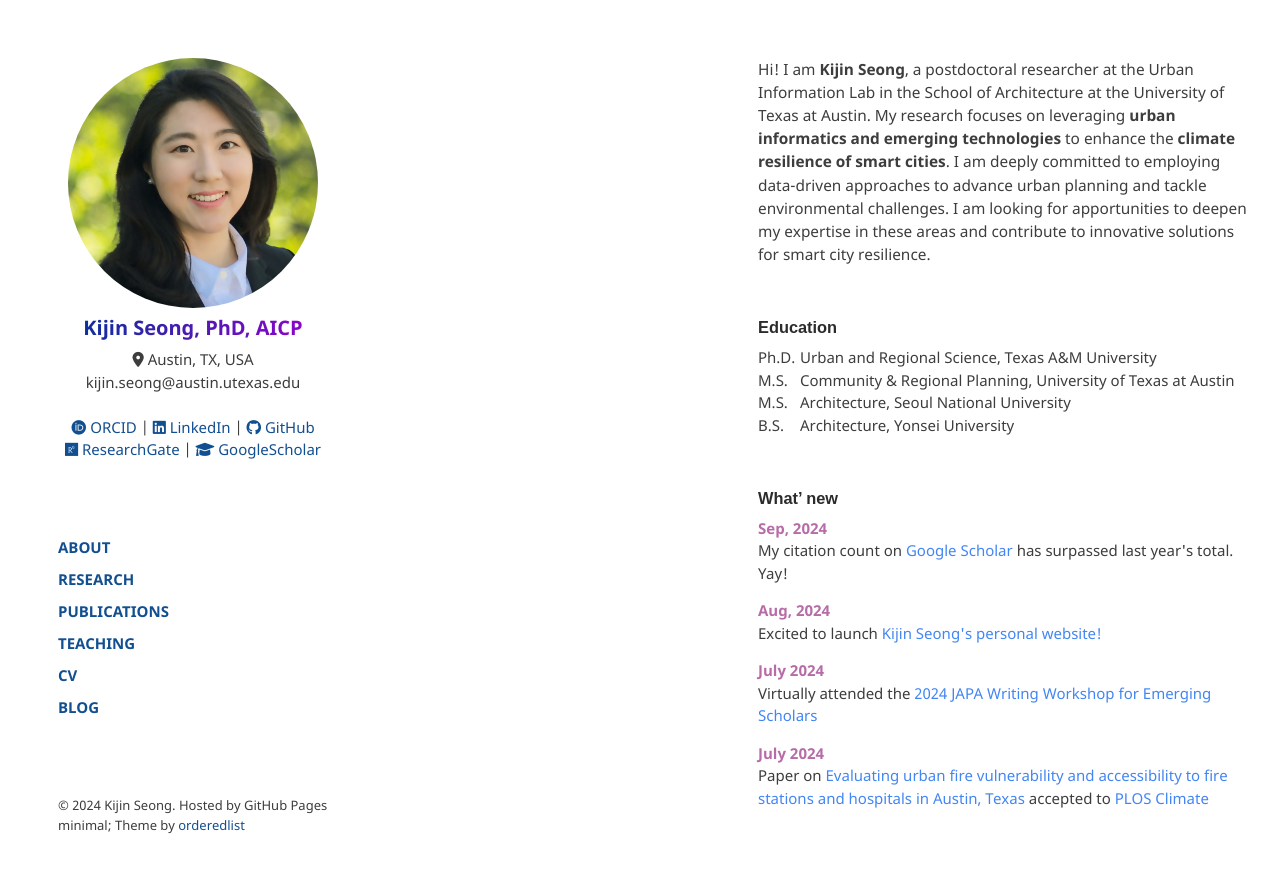
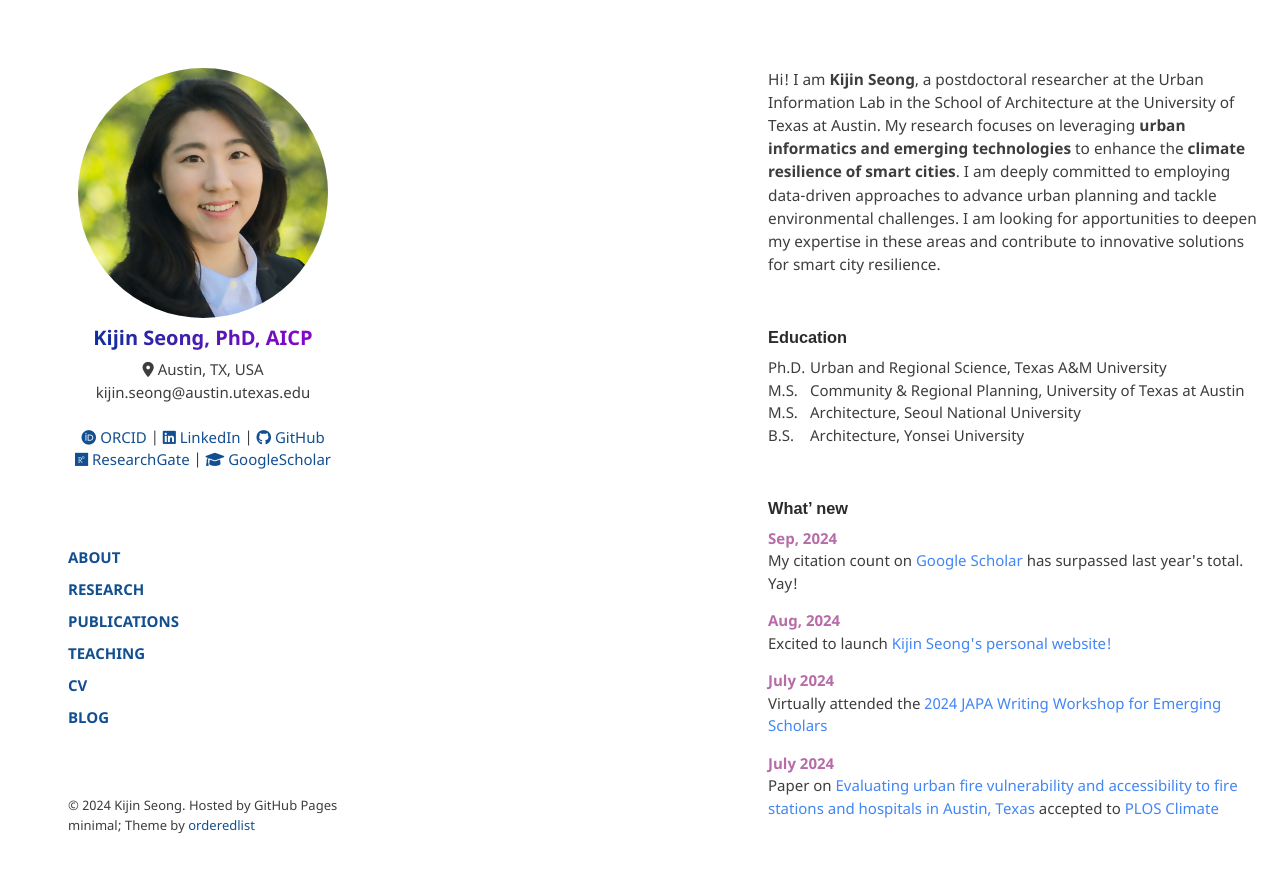
Before and after one commit to kijinseong/kijinseong.github.io, a Jekyll site: the page built from index.md, in a window 1280 px wide. Shown: the top 873 px of the page. Built offline with Jekyll 4.4.1, drawn with Linux system fonts in a browser that asks for light colours.

Commit message:
reduce margin; added padding

```diff
--- a/assets/css/style.scss
+++ b/assets/css/style.scss
@@ -43,7 +43,8 @@
   // left side is 270
   // 1200-270 = 930
   // 30px free room
-  margin: 1 auto;
+  margin:0 auto;
+  padding: 10px;
 }
 
 section {
```
